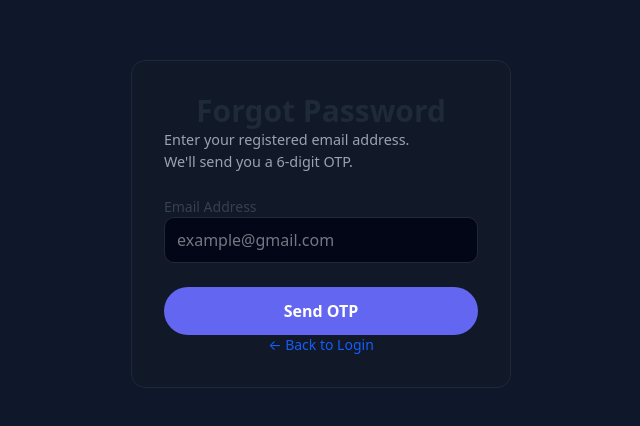
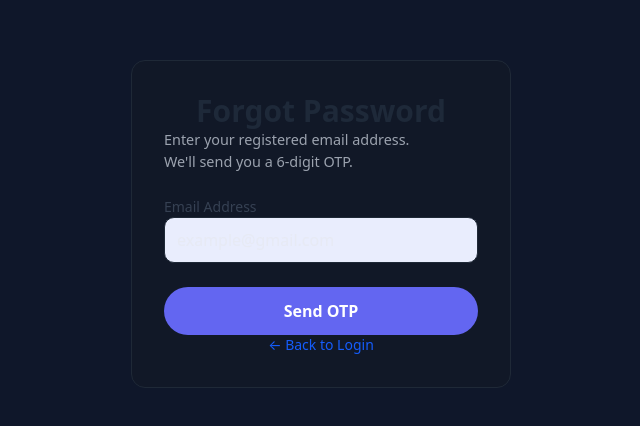
Before and after one commit to donald-hub/notes-app-frontend, a React (Vite) app: page /forgot-password in a window 1280 px wide. Shown: the part 176-602 px from the top of the page, without its empty margins (319-959 px from the left). Built offline with nearby package versions, Linux system fonts and the light colour scheme; the HTML template or start-up script is replaced by a standard one.

Commit message:
styling forgotPassword

```diff
--- a/src/pages/ForgotPassword.module.css
+++ b/src/pages/ForgotPassword.module.css
@@ -29,7 +29,7 @@
   width: 100%;
   padding: 10px 12px;
   margin-bottom: 16px;
-  background: #020617;
+  background: #e9edfd;
   border: 1px solid var(--border);
   border-radius: 10px;
   color: var(--text);
```
